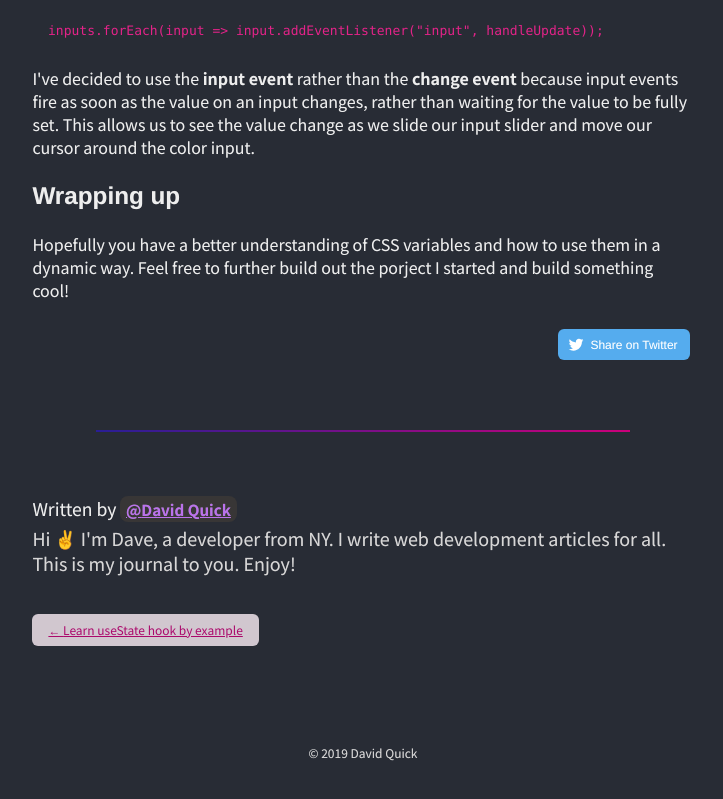
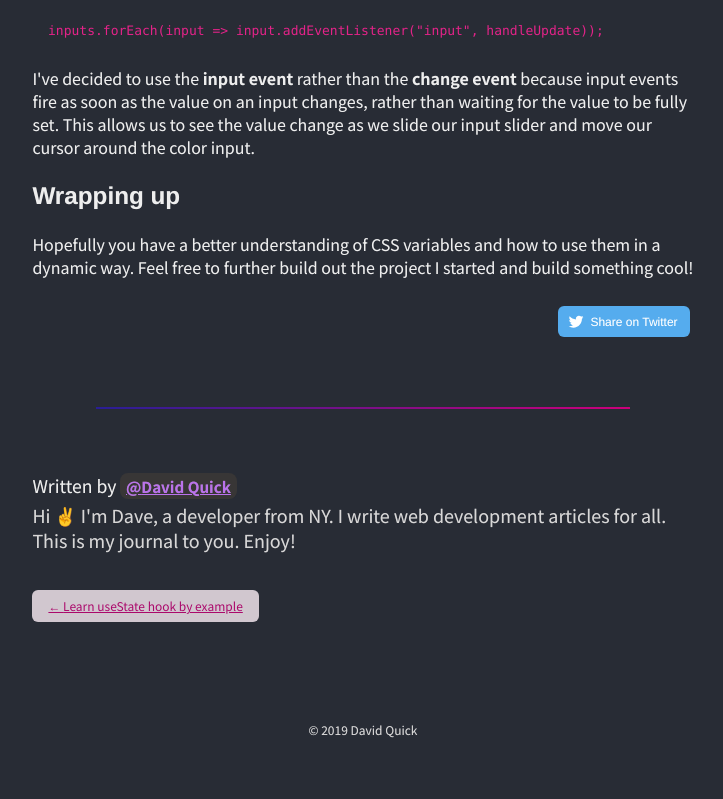
Before and after one commit to dvlprdave/papa-bear-codes, a Gatsby site: page /javascript/theming-with-css-variables/ in a window 1280 px wide. Shown: the part 5097-5896 px from the top of the page, without its empty margins (277-1000 px from the left). Built offline with nearby package versions, Linux system fonts and the light colour scheme; Gatsby itself is replaced by a stand-in of ours; some packages are replaced by stand-ins of ours; code samples lack their colours; what typography-theme-github would draw is missing.

Commit message:
CSS variable article typo fix

```diff
--- a/content/blog/javascript/theming-with-css-variables.md
+++ b/content/blog/javascript/theming-with-css-variables.md
@@ -198,4 +198,4 @@
 
 ## Wrapping up
 
-Hopefully you have a better understanding of CSS variables and how to use them in a dynamic way. Feel free to further build out the porject I started and build something cool!
+Hopefully you have a better understanding of CSS variables and how to use them in a dynamic way. Feel free to further build out the project I started and build something cool!
```
